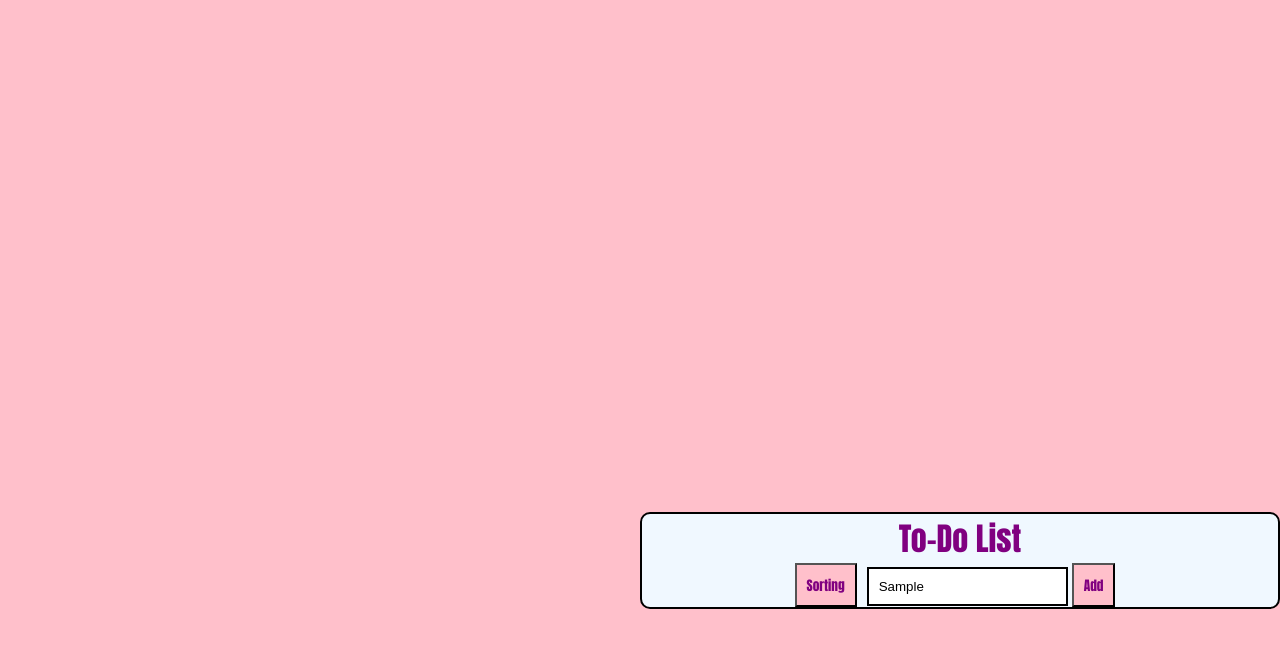
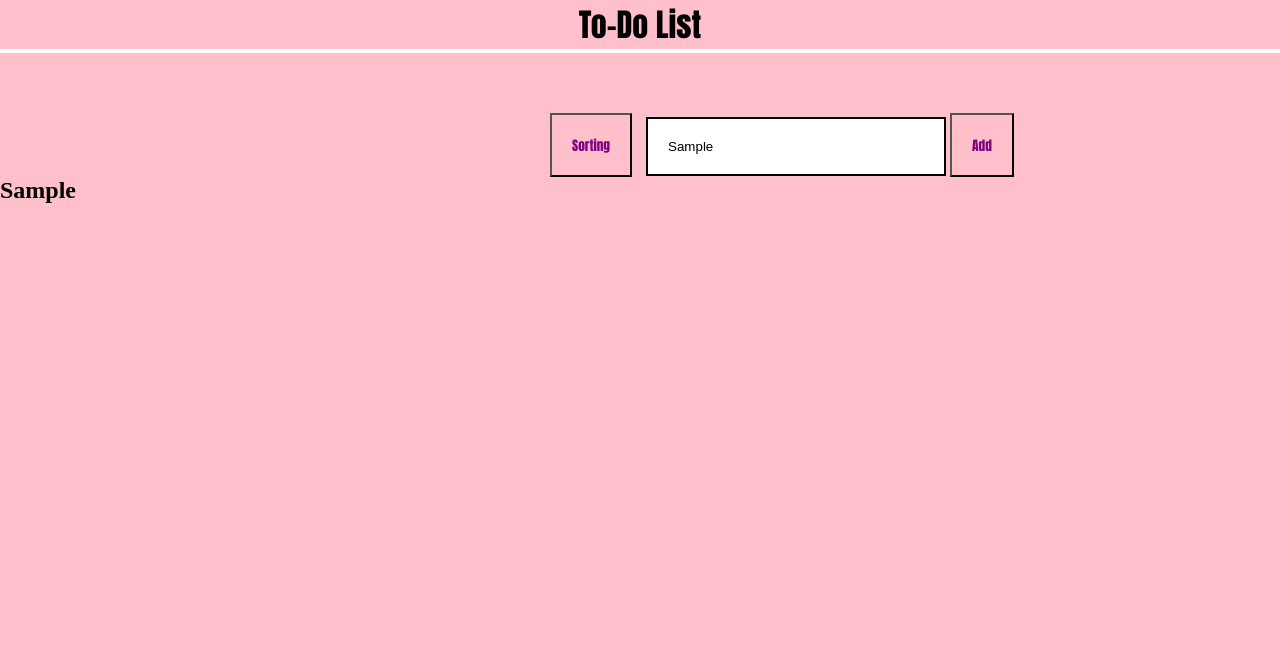
Before and after one commit to Taflnne15/todoList, a plain HTML site: page index.html in a window 1280 px wide. Both pictures are taken after typing "Sample" into the empty fields and a click on the button "Add". Drawn offline with Linux system fonts and the light colour scheme.

Commit message:
folderstructure

```diff
--- a/css/style.css
+++ b/css/style.css
@@ -5,12 +5,11 @@ box-sizing: border-box;
 }
 .main-container{
 
-margin-left: 50%;
-margin-top: 40%;
- border: 2px solid black;
- border-radius: 10px;
+margin-left: 500px;
+margin-top: 300px;
+
  text-align: center;
- height: 60%;
+width: 500px;
  color: purple;
  background-color: aliceblue;
 }
@@ -20,13 +19,18 @@ h1{
 
 
 input{
-    padding: 10px;
+    padding: 20px;
+    width: 300px;
     border: 2px solid black;
 
 }
+h1{
+    text-align: center;
+    border-bottom: 4px solid white;
+}
 
 button{
-    padding: 10px;
+    padding: 20px;
 margin-right: 10px;
 color: purple;
 background-color: pink;
@@ -35,3 +39,7 @@ font-family: Impact, Haettenschweiler, 'Arial Narrow Bold', sans-serif;
 body{
     background-color: pink;
 }
+.main-input{
+margin-top: 60px;
+    margin-left: 550px;
+}
--- a/index.html
+++ b/index.html
@@ -5,15 +5,19 @@
     <meta http-equiv="X-UA-Compatible" content="IE=edge">
     <meta name="viewport" content="width=device-width, initial-scale=1.0">
     <link rel="stylesheet" href="./css/style.css">
-    <title>Document</title>
+    <title>ToDoList</title>
 </head>
 <body>
-<div class="main-container">
-<div class="heading">
-    <h1>To-Do List</h1>
-</div>
+    <div class="heading"> <h1>To-Do List</h1> </div>
 
-    <div class="main-input"><button>Sorting</button><input id="type" type="text" placeholder="Add items on your to do list..."> <button>Add</button></div>
+    <div class="main-input">
+        <button class="sort">Sorting</button>
+        <input id="type" type="text" placeholder="Add items">
+        <button id="add">Add</button>
+    </div>
+
+<div class="display">
+    <ul id="list"></ul>
 
 </div>
 
--- a/script/code.js
+++ b/script/code.js
@@ -0,0 +1,25 @@
+// document.querySelector('#add').onclick = function(){
+// if (document.querySelector('#main-input').value.length == 0){
+// alert('Insert a task please!')
+
+// }};
+
+// else{
+// document.querySelector('#newTask()').innerHTML +=
+// ${ document.querySelector ('#type').value}
+
+// }
+let add = document.querySelector('#add')
+add.addEventListener('click',  function(){
+let array = []
+  let type = document.querySelector('#type').value
+
+  array.push(type)
+  console.log(array)
+  //targeting output
+  let list = document.createElement('h2')
+  let li = document.querySelector('#list')
+  li.appendChild(list).innerHTML = type
+  type.value = ""
+  console.log(li);
+})
```
